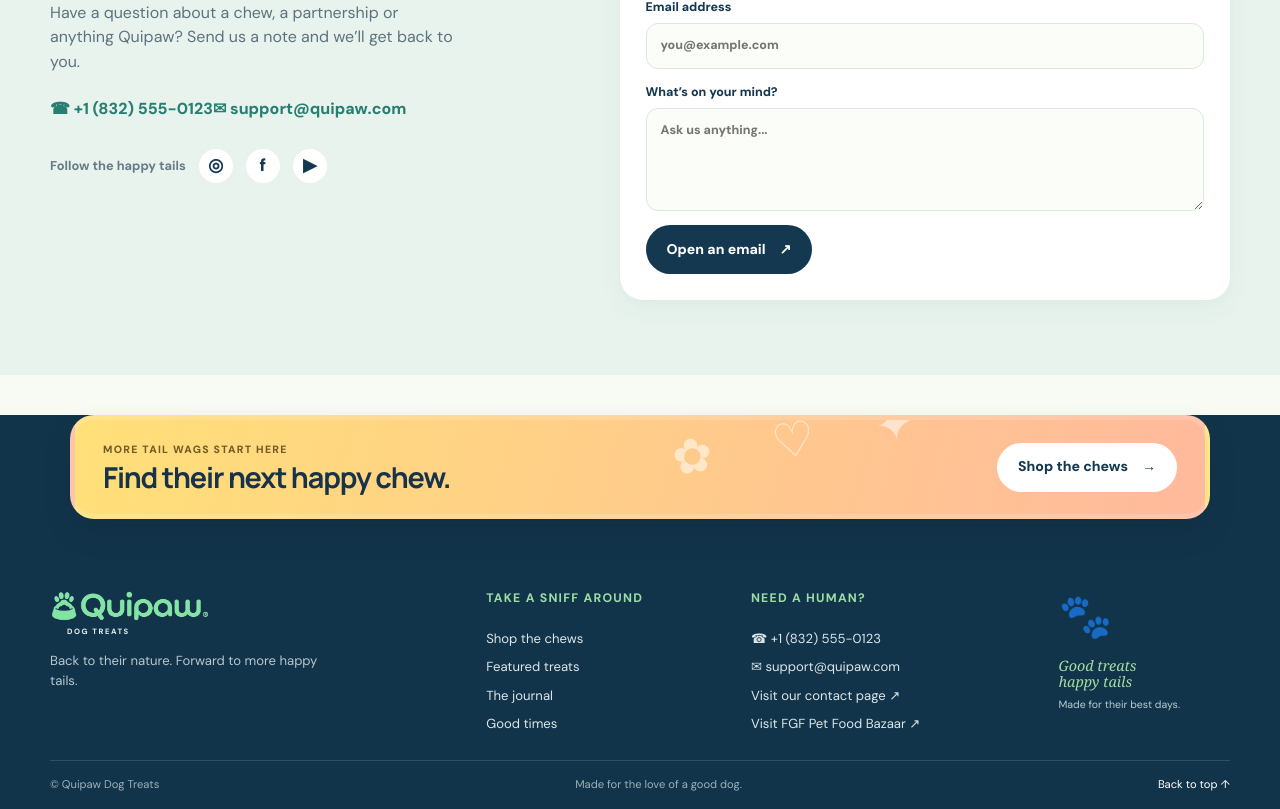
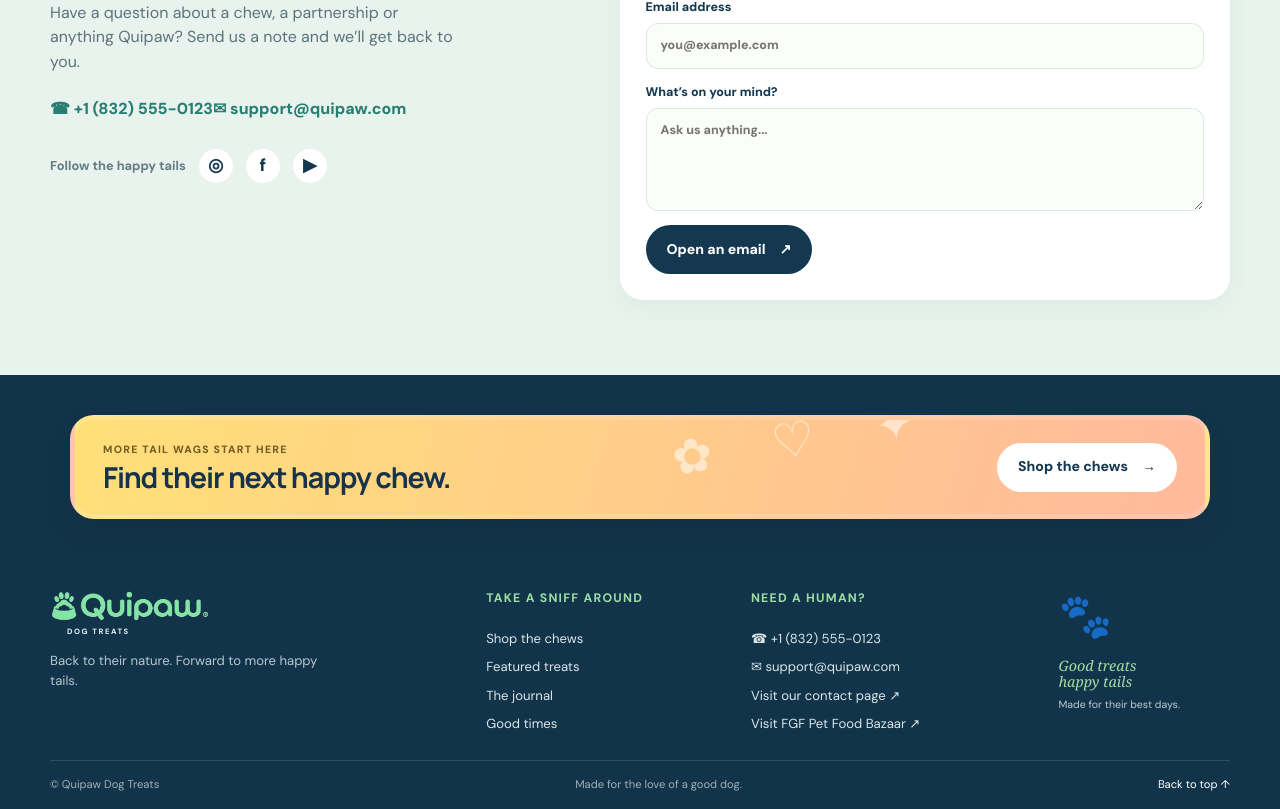
Before and after one commit to benyigit/quipaw, a Next.js app: page / in a window 1280 px wide. Shown: the part 5791-6600 px from the top of the page. Built offline with nearby package versions, Linux system fonts and the light colour scheme.

Commit message:
Keep footer spacing inside footer background

```diff
--- a/app/refinements.css
+++ b/app/refinements.css
@@ -68,5 +68,6 @@
 @media(max-width:760px){.search-toggle{display:grid}.search-box{width:43px;justify-content:center;padding:0}.search-box input,.search-box .search-submit{display:none}.search-box.is-open{position:absolute;top:calc(100% + 8px);right:62px;z-index:30;width:min(245px,calc(100vw - 28px));height:46px;justify-content:flex-start;padding:0 8px;background:#fff;border-radius:999px;box-shadow:0 8px 22px #15385124}.search-box.is-open input{display:block;flex:1;width:auto;min-width:0}.search-box.is-open .search-submit{display:grid}.favorite-counter{min-width:46px;padding:0 9px}.favorite-label{display:none}}
 @media(max-width:390px){.header-actions{gap:6px}.favorite-counter{min-width:42px;padding:0 7px}.favorite-counter .favorite-count{min-width:18px;height:18px}}
 
-.footer-top{width:min(1140px,calc(100% - 72px));margin:40px auto 30px}
-@media(max-width:760px){.footer-top{width:min(560px,calc(100% - 40px));margin:26px auto 22px}}
+.site-footer{padding-top:40px}
+.footer-top{width:min(1140px,calc(100% - 72px));margin:0 auto 30px}
+@media(max-width:760px){.site-footer{padding-top:26px}.footer-top{width:min(560px,calc(100% - 40px));margin:0 auto 22px}}
```
